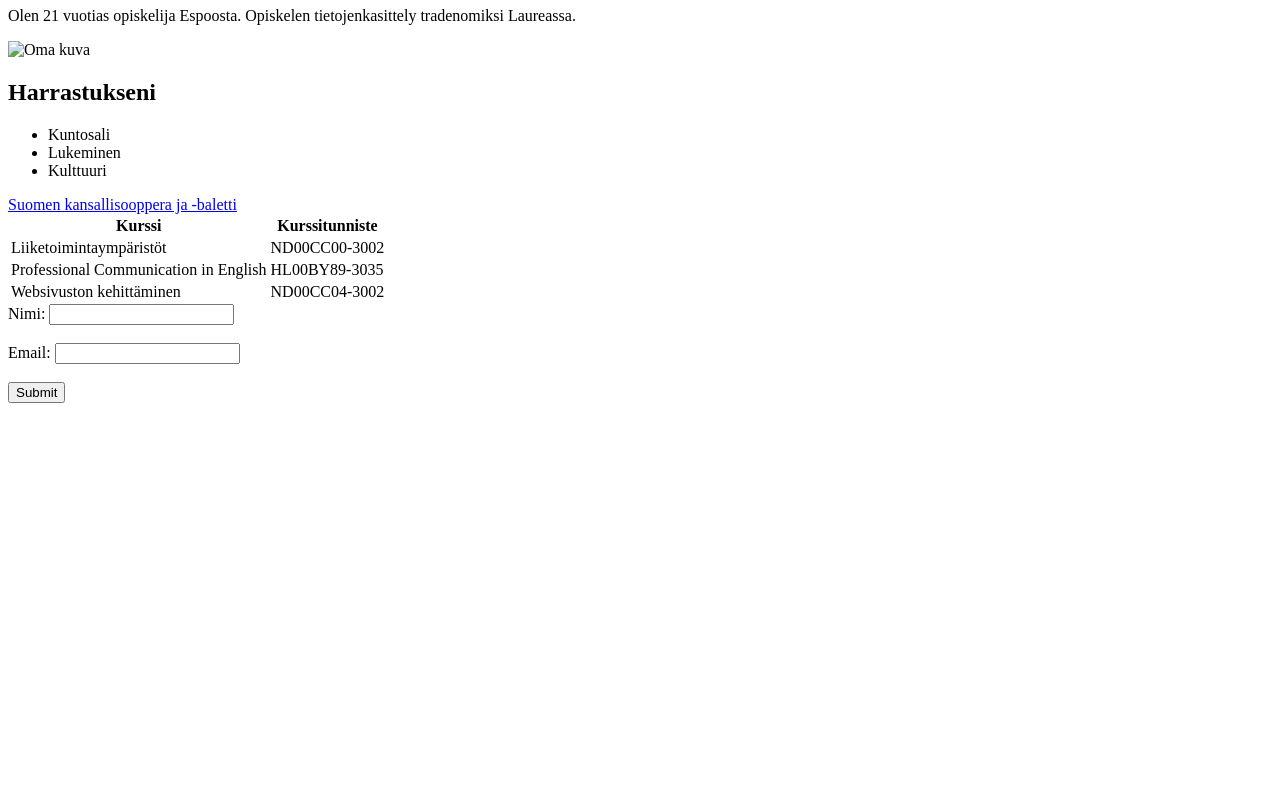
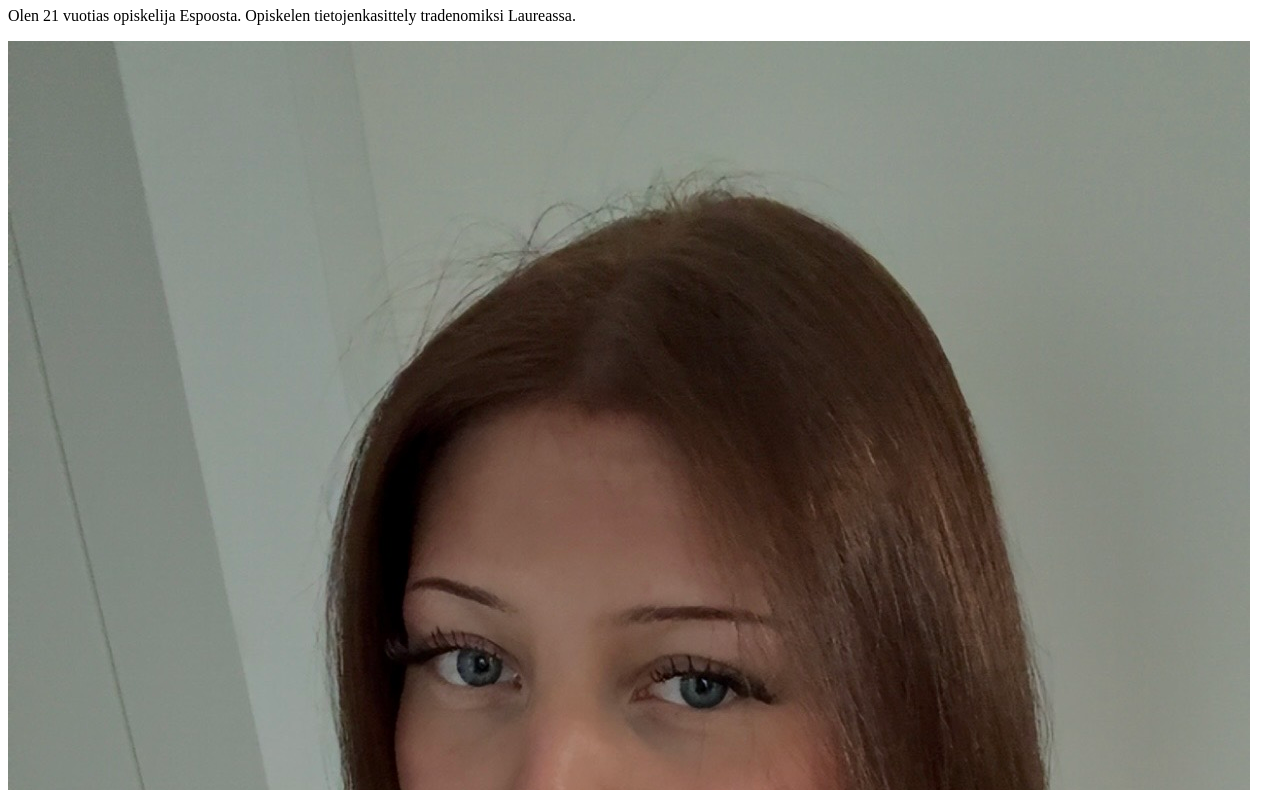
Before and after one commit to nipsu12/Websivuston_kehittaminen_tyopajat, a plain HTML site: page WS01_html/index.html in a window 1280 px wide. Shown: the part 73-863 px from the top of the page. Before the commit the page ends 800 px from the top, so only its background shows below. Drawn offline with Linux system fonts and the light colour scheme.

Commit message:
Muokkaus

```diff
--- a/WS01_html/index.html
+++ b/WS01_html/index.html
@@ -6,7 +6,7 @@
     <body>
         <h1>Nita Lallimo</h1>
         <p>Olen 21 vuotias opiskelija Espoosta. Opiskelen tietojenkasittely tradenomiksi Laureassa.</p>
-        <img src="/Users/nitalallimo/Desktop/IMG_8174.JPG" alt="Oma kuva">
+        <img src="./Images/IMG_8174.JPG" alt="Oma kuva">
 
     <h2>Harrastukseni</h2>
     <ul>
```
Also changed, not shown: WS01_html/Images/IMG_8174.JPG (added).
